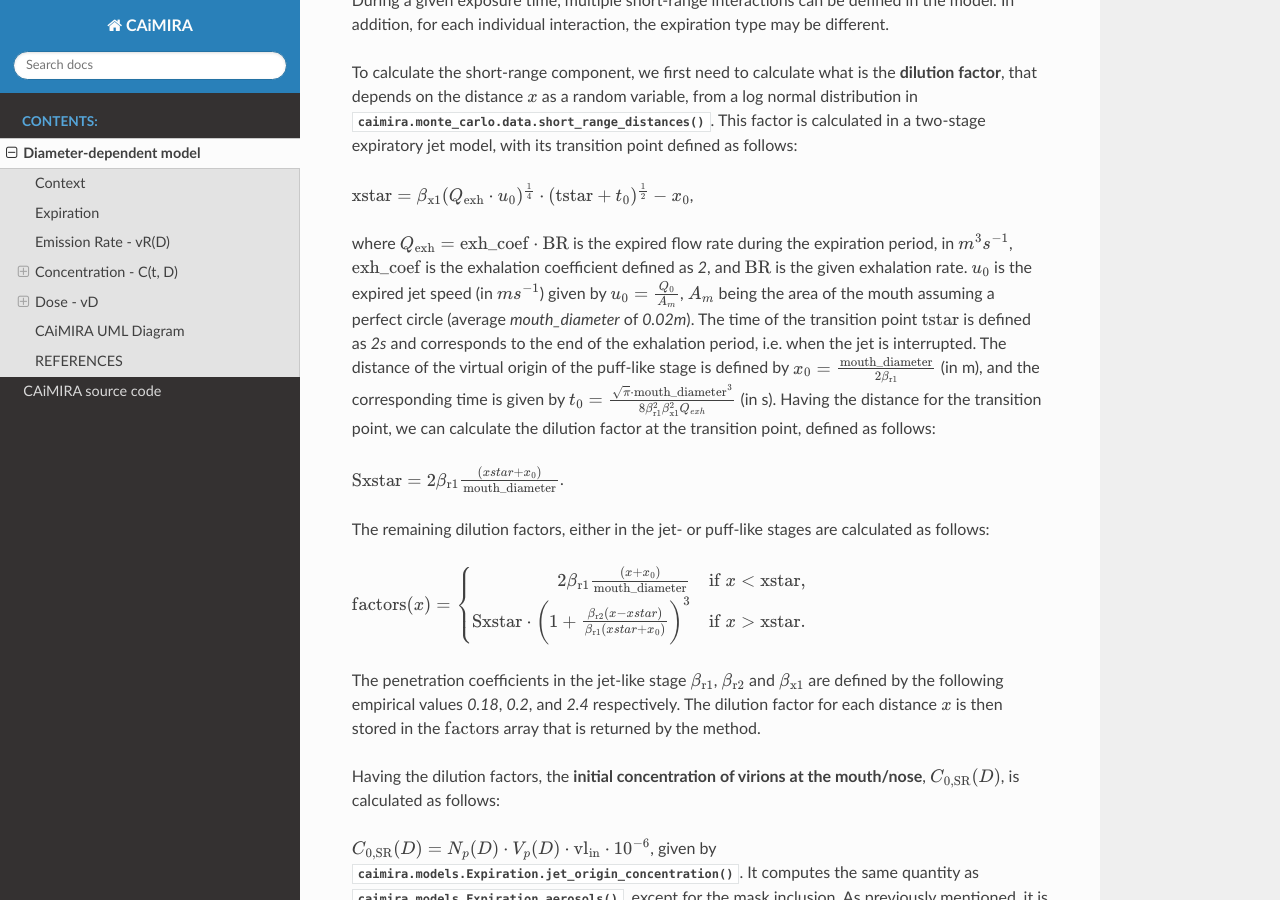
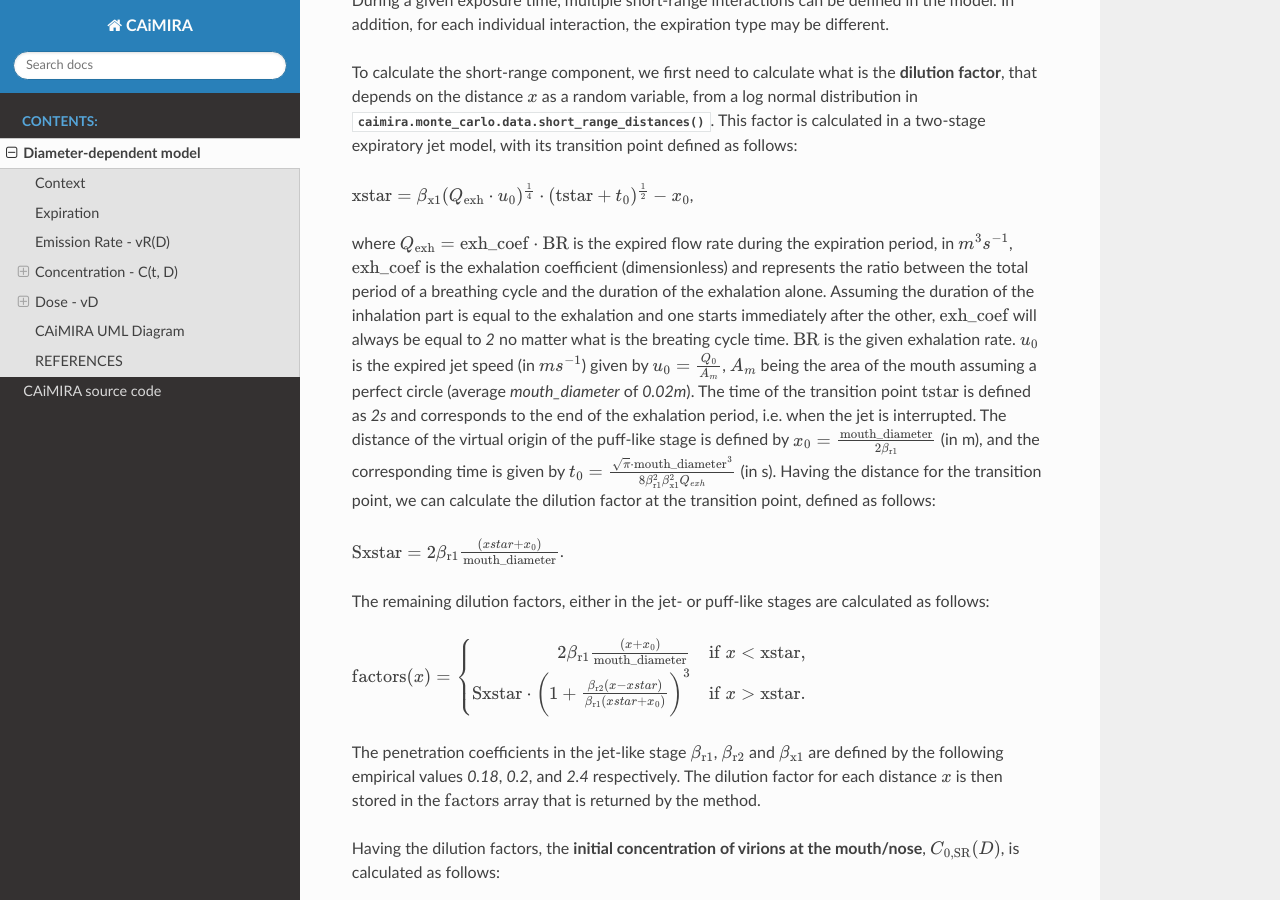
Before and after one commit to CERN/CAiMIRA, a Sphinx documentation site: the page built from caimira/docs/full_diameter_dependence.rst, in a window 1280 px wide and 900 px high, scrolled down 5115 px. Built offline with Sphinx 7.4.7 and the Read the Docs theme 2.0.0, drawn with Linux system fonts in a browser that asks for light colours.

Commit message:
exh_coef additional explanation

```diff
--- a/caimira/docs/full_diameter_dependence.rst
+++ b/caimira/docs/full_diameter_dependence.rst
@@ -144,9 +144,12 @@ This factor is calculated in a two-stage expiratory jet model, with its transiti
 
 :math:`\mathrm{xstar}=𝛽_{\mathrm{x1}} (Q_{\mathrm{exh}} \cdot u_{0})^\frac{1}{4} \cdot (\mathrm{tstar} + t_{0})^\frac{1}{2} - x_{0}`,
 
-where :math:`Q_{\mathrm{exh}}=\textrm{exh_coef} \cdot \mathrm{BR}` is the expired flow rate during the expiration period, in :math:`m^{3} s^{-1}`, :math:`\textrm{exh_coef}` is the exhalation coefficient defined as `2`, and :math:`\mathrm{BR}` is the given exhalation rate.
+where :math:`Q_{\mathrm{exh}}=\textrm{exh_coef} \cdot \mathrm{BR}` is the expired flow rate during the expiration period, in :math:`m^{3} s^{-1}`, :math:`\textrm{exh_coef}` is the exhalation coefficient
+(dimensionless) and represents the ratio between the total period of a breathing cycle and the duration of the exhalation alone.
+Assuming the duration of the inhalation part is equal to the exhalation and one starts immediately after the other, :math:`\textrm{exh_coef}` will always be equal to `2` no matter what is the breating cycle time. :math:`\mathrm{BR}` is the given exhalation rate.
 :math:`u_{0}` is the expired jet speed (in :math:`m s^{-1}`) given by :math:`u_{0}=\frac{Q_{0}}{A_{m}}`, :math:`A_{m}` being the area of the mouth assuming a perfect circle (average `mouth_diameter` of `0.02m`).
-The time of the transition point :math:`\mathrm{tstar}` is defined as `2s` and corresponds to the end of the exhalation period, i.e. when the jet is interrupted. The distance of the virtual origin of the puff-like stage is defined by :math:`x_{0}=\frac{\textrm{mouth_diameter}}{2𝛽_{\mathrm{r1}}}` (in m), and the corresponding time is given by :math:`t_{0} = \frac{\sqrt{\pi} \cdot \textrm{mouth_diameter}^3}{8𝛽_{\mathrm{r1}}^2𝛽_{\mathrm{x1}}^2Q_{exh}}` (in s).
+The time of the transition point :math:`\mathrm{tstar}` is defined as `2s` and corresponds to the end of the exhalation period, i.e. when the jet is interrupted. The distance of the virtual origin of the puff-like stage is defined by
+:math:`x_{0}=\frac{\textrm{mouth_diameter}}{2𝛽_{\mathrm{r1}}}` (in m), and the corresponding time is given by :math:`t_{0} = \frac{\sqrt{\pi} \cdot \textrm{mouth_diameter}^3}{8𝛽_{\mathrm{r1}}^2𝛽_{\mathrm{x1}}^2Q_{exh}}` (in s).
 Having the distance for the transition point, we can calculate the dilution factor at the transition point, defined as follows:
 
 :math:`\mathrm{Sxstar}=2𝛽_{\mathrm{r1}}\frac{(xstar + x_{0})}{\textrm{mouth_diameter}}`.
```
